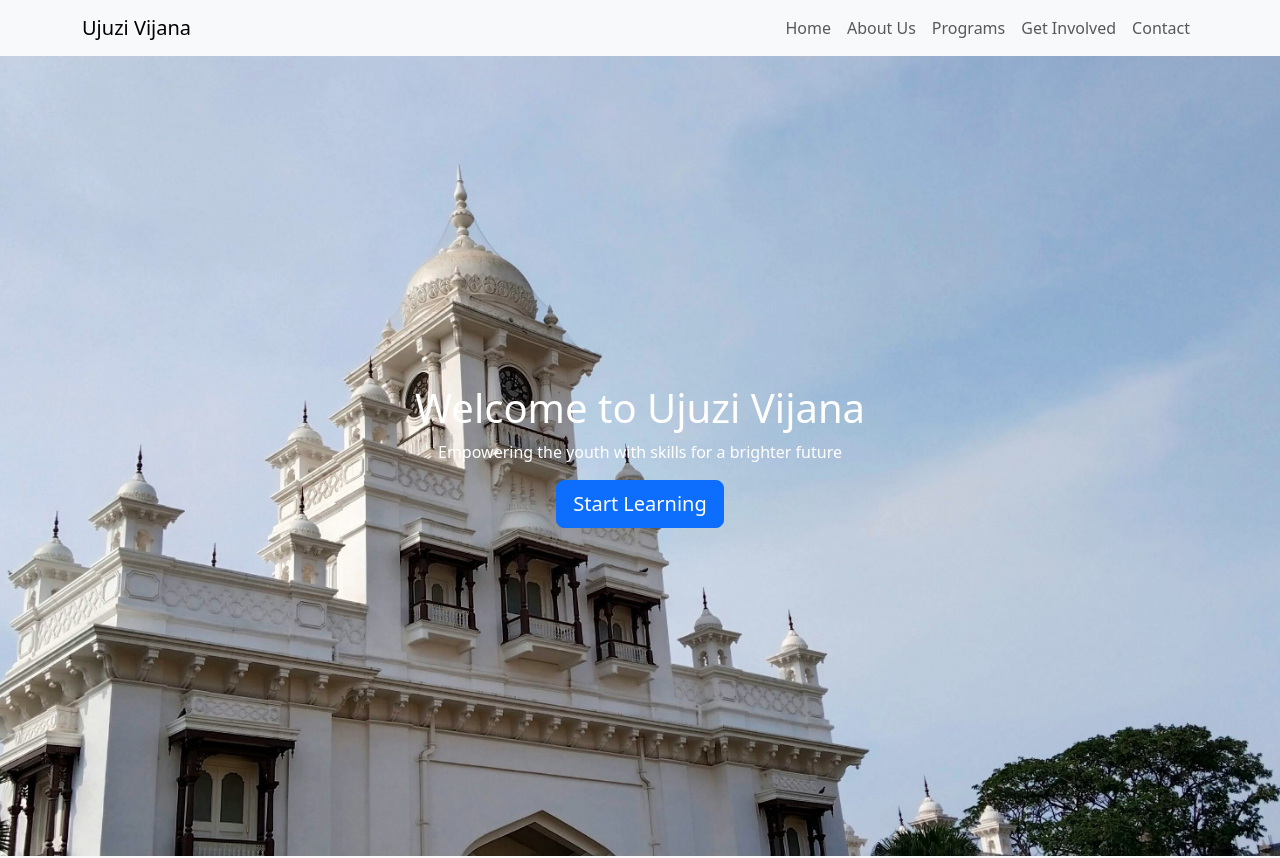
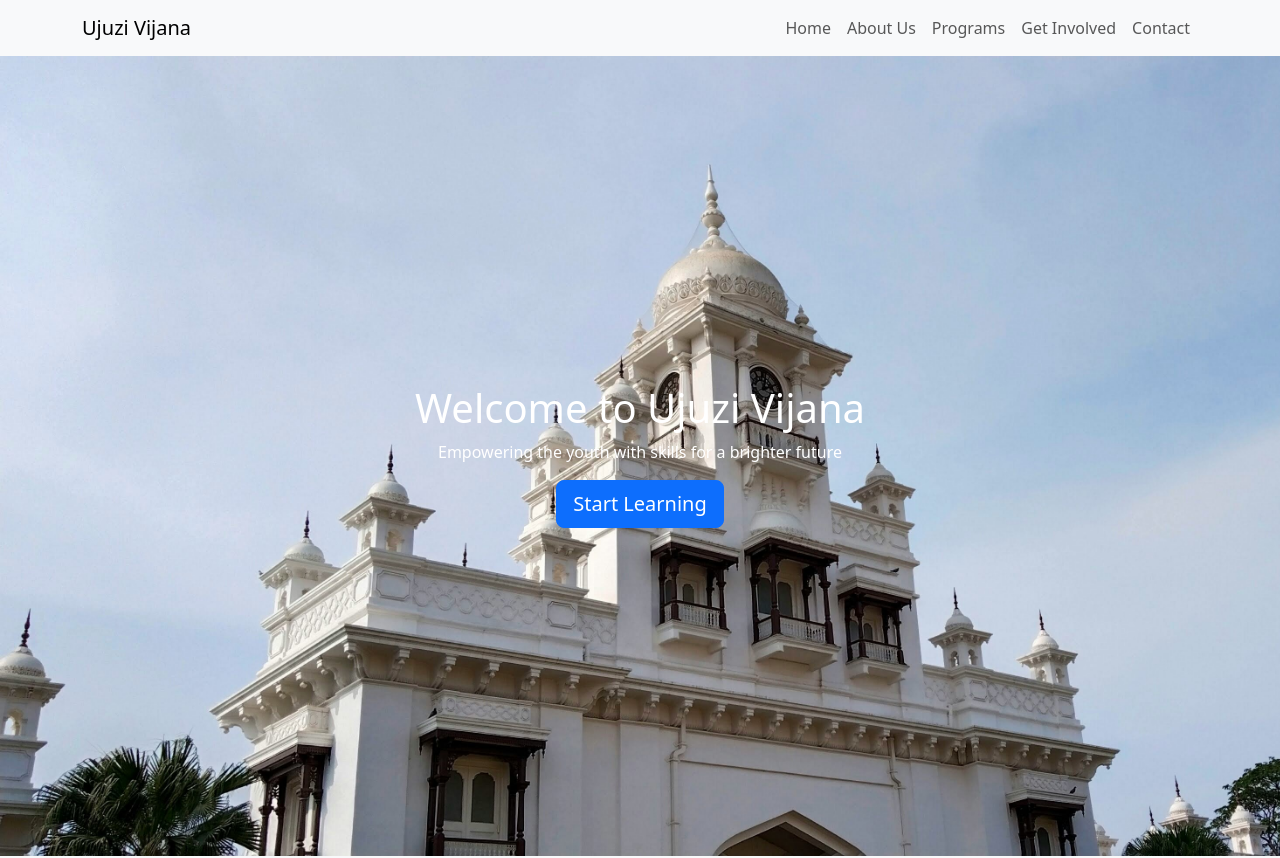
Before and after one commit to kipngenohaaron/Ujuzi-Vijana-, a React (Create React App) app: page / in a window 1280 px wide. Shown: the top 858 px of the page. Built offline with nearby package versions, Linux system fonts and the light colour scheme.

Commit message:
styling done

```diff
--- a/src/styles.css
+++ b/src/styles.css
@@ -1,22 +1,32 @@
 /* styles.css */
 
-/* Hero section */
-.hero {
-    background-position: center;
-    background-repeat: no-repeat;
-    background-size: cover;
-    height: 100vh;
-    display: flex;
-    justify-content: center;
-    align-items: center;
-    color: white;
+/* General form styles */
+.form-label {
+    font-weight: bold;
   }
 
-  /* Program cards */
+  .form-control {
+    border-radius: 8px;
+  }
+
+  /* Get Involved Cards */
   .card {
-    border: none;
     border-radius: 10px;
-    box-shadow: 0 4px 8px rgba(0, 0, 0, 0.2);
+    box-shadow: 0 4px 8px rgba(0, 0, 0, 0.1);
+  }
+
+  .card-body {
+    text-align: center;
+  }
+
+  .card-title {
+    font-size: 1.25rem;
+    font-weight: bold;
+  }
+
+  .card-text {
+    font-size: 1rem;
+    margin-bottom: 1.25rem;
   }
 
   /* Footer */
@@ -26,10 +36,10 @@
   }
 
   footer a {
+    color: #007bff;
     text-decoration: none;
-    color: #007bff;
-    margin: 0 10px;
   }
+
   footer a:hover {
     text-decoration: underline;
   }
```
